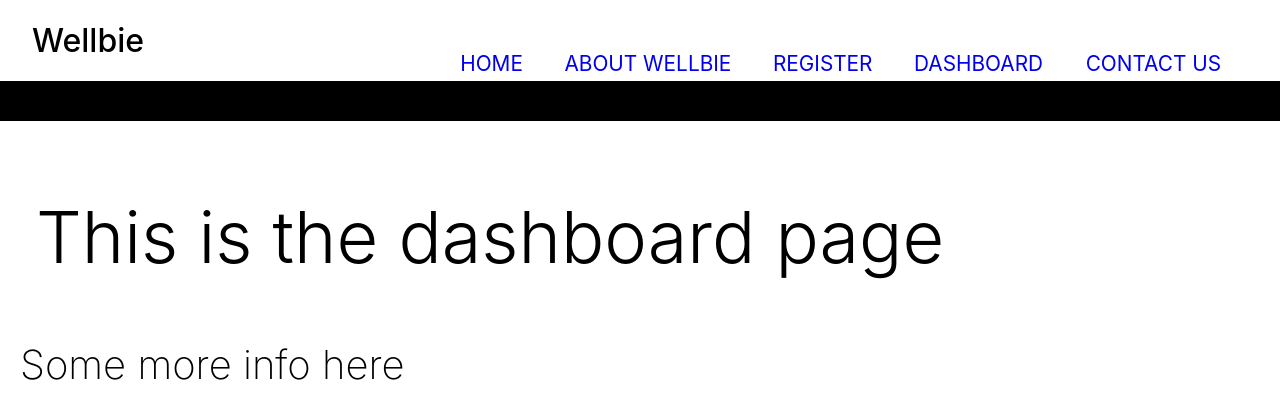
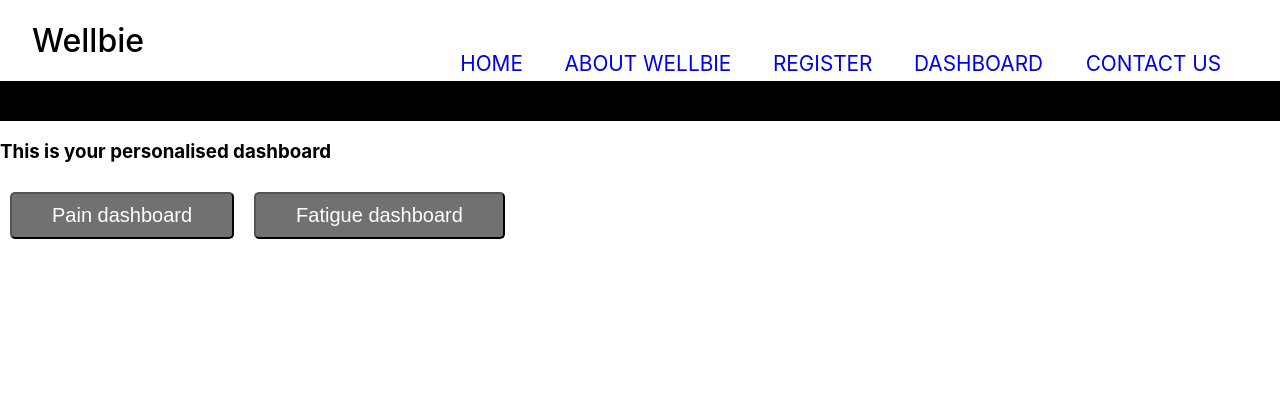
Before and after one commit to onyela-o/wellbie-frontend, a React (Create React App) app in the folder frontend/: page /dashboard in a window 1280 px wide. Shown: the top 418 px of the page. Built offline with nearby package versions, Linux system fonts and the light colour scheme.

Commit message:
Add dashboards

```diff
--- a/frontend/src/App.js
+++ b/frontend/src/App.js
@@ -1,4 +1,5 @@
 import './App.css'
+
 import NavigationBar from './components/NavigationBar'
 
 import Home from './pages/Home'
@@ -6,8 +7,11 @@ import AboutPage from './pages/AboutPage'
 import ContactUs from './pages/ContactUs'
 import Register from './pages/Register'
 import Dashboard from './pages/Dashboard'
+import Pain from './pages/Pain'
+import Fatigue from './pages/Fatigue'
 
 import { BrowserRouter as Router, Route, Routes } from 'react-router-dom'
+
 
 function App() {
   return (
@@ -24,6 +28,12 @@ function App() {
           <Route exact path='/contact-us' element={<ContactUs />} />
           <Route exact path='/register' element={<Register />} />
           <Route exact path='/dashboard' element={<Dashboard />} />
+          <Route
+            exact
+            path='/dashboard/pain'
+            element={<Pain />}
+          />
+          <Route exact path='/dashboard/fatigue' element={<Fatigue />} />
         </Routes>
       </div>
     </Router>
--- a/frontend/src/pages/Dashboard.jsx
+++ b/frontend/src/pages/Dashboard.jsx
@@ -1,8 +1,18 @@
-const Dashboard = () => (
-  <div>
-    <h2>This is the dashboard page</h2>
-    <p>Some more info here</p>
-  </div>
-)
+import React from 'react'
+import Button from '../components/Button'
+
+const Dashboard = () => {
+  return (
+    <div>
+      <h3>This is your personalised dashboard</h3>
+      <a href='/dashboard/pain'>
+        <Button>Pain dashboard</Button>
+      </a>
+      <a href='/dashboard/fatigue'>
+        <Button>Fatigue dashboard</Button>
+      </a>
+    </div>
+  )
+}
 
 export default Dashboard
--- /dev/null
+++ b/frontend/src/pages/Fatigue.jsx
@@ -0,0 +1,40 @@
+import Button from '../components/Button'
+import React, { useState, useEffect } from 'react'
+
+const Fatigue = () => {
+  const [allEntries, setEntries] = useState([])
+
+  useEffect(() => {
+    const apiUrl = 'http://127.0.0.1:8000/api/'
+    fetch(apiUrl)
+      .then((response) => response.json())
+      .then((response) => setEntries(response))
+  }, [])
+
+  const userID = 1
+  const userEntries = allEntries.filter((entry) => entry.author === userID)
+  const fatigueEntries = userEntries.filter(
+    (entry) => entry.category === 'FATIGUE'
+  )
+
+  return (
+    <div>
+      <h3>This is your personalised dashboard</h3>
+      <a href='/dashboard/pain'>
+        <Button>Pain dashboard</Button>
+      </a>
+      <a href='/dashboard/fatigue'>
+        <Button style={{ backgroundColor: '#3d7d80' }}>
+          Fatigue dashboard
+        </Button>
+      </a>
+      <div>
+        {fatigueEntries?.map((entry) => (
+          <p>This is an entry {entry.category} </p>
+        ))}
+      </div>
+    </div>
+  )
+}
+
+export default Fatigue
--- /dev/null
+++ b/frontend/src/pages/Pain.jsx
@@ -0,0 +1,36 @@
+import Button from '../components/Button'
+import React, { useState, useEffect } from 'react'
+
+const Pain = () => {
+  const [allEntries, setEntries] = useState([])
+
+  useEffect(() => {
+    const apiUrl = 'http://127.0.0.1:8000/api/'
+    fetch(apiUrl)
+      .then((response) => response.json())
+      .then((response) => setEntries(response))
+  }, [])
+
+  const userID = 1
+    const userEntries = allEntries.filter((entry) => entry.author === userID)
+    const painEntries = userEntries.filter((entry) => entry.category === 'PAIN')
+
+  return (
+    <div>
+      <h3>This is your personalised dashboard</h3>
+      <a href='/dashboard/pain'>
+        <Button style={{ backgroundColor: '#3d7d80' }}>Pain dashboard</Button>
+      </a>
+      <a href='/dashboard/fatigue'>
+        <Button>Fatigue dashboard</Button>
+      </a>
+      <div>
+        {painEntries?.map((entry) => (
+          <p>This is an entry {entry.category} </p>
+        ))}
+      </div>
+    </div>
+  )
+}
+
+export default Pain
```
